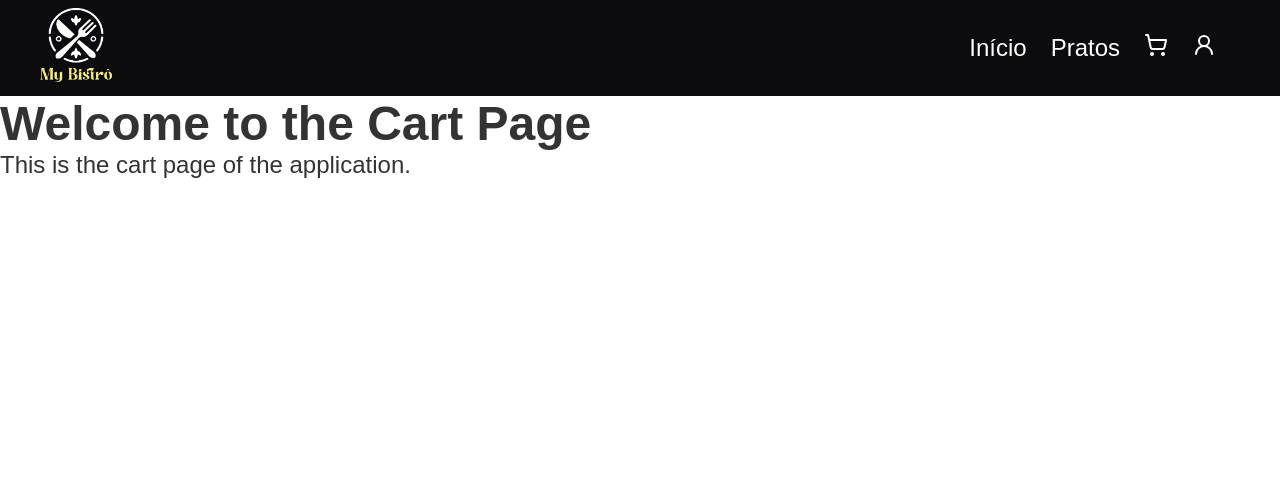
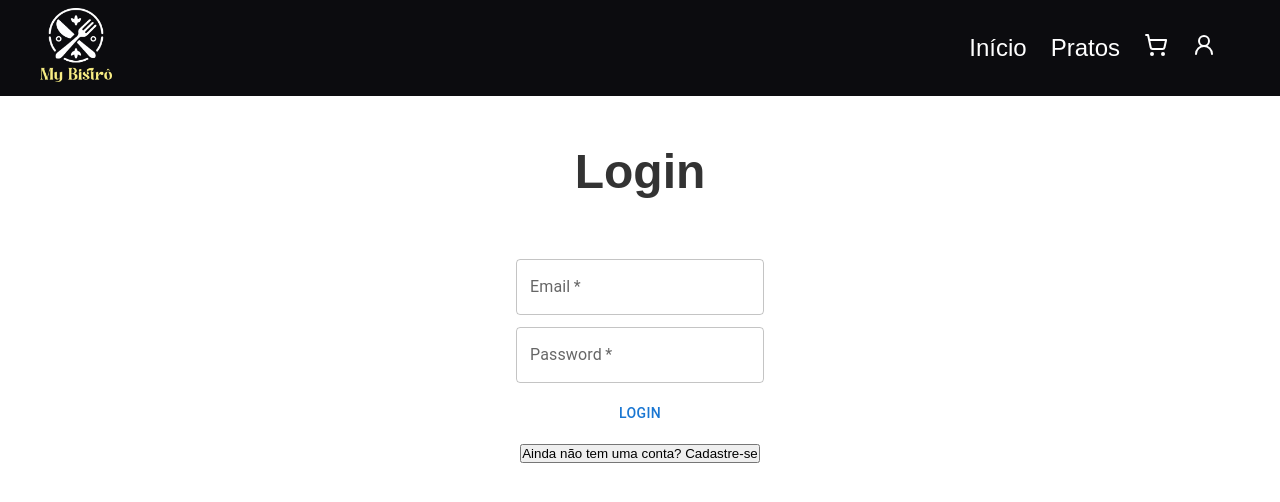
Before and after one commit to marvieiradev/my-bistro, a React app in the folder frontend/: page /auth in a window 1280 px wide. Shown: the top 502 px of the page. Built offline with nearby package versions, Linux system fonts and the light colour scheme; the HTML template or start-up script is replaced by a standard one.

Commit message:
feat: implement authentication functionality with login and signup forms

```diff
--- a/frontend/src/pages/auth/page.jsx
+++ b/frontend/src/pages/auth/page.jsx
@@ -1,8 +1,124 @@
+import { TextField, Button } from "@mui/material";
+import { useEffect, useState } from "react";
+import styles from "./page.module.css";
+import authServices from "../../services/auth";
+
 export default function Cart() {
+  const [formType, setFormType] = useState("login");
+  const [formData, setFormData] = useState(null);
+  const { login, signup, authLoading } = authServices();
+
+  const handleChangeFormType = () => {
+    setFormData(null);
+    if (formType === "login") {
+      setFormType("signup");
+    } else {
+      setFormType("login");
+    }
+  };
+
+  const handleFormDataChange = (e) => {
+    setFormData({
+      ...formData,
+      [e.target.name]: e.target.value,
+    });
+  };
+
+  const handleSubmitForm = (e) => {
+    e.preventDefault();
+    switch (formType) {
+      case "login":
+        login(formData);
+        break;
+      case "signup":
+        if (formData.password !== formData.confirmPassword) {
+          window.alert("As senhas precisam ser iguais.");
+          return;
+        }
+        signup(formData);
+        break;
+      default:
+        break;
+    }
+  };
+
+  if (formType === "login") {
     return (
-        <div>
-            <h1>Welcome to the Cart Page</h1>
-            <p>This is the cart page of the application.</p>
-        </div>
+      <div className={styles.authPageContainer}>
+        <h1>Login</h1>
+        <form onSubmit={handleSubmitForm}>
+          <TextField
+            required
+            label="Email"
+            type="email"
+            placeholder="Digite seu email"
+            name="email"
+            onChange={handleFormDataChange}
+          />
+          <TextField
+            required
+            label="Password"
+            type="password"
+            placeholder="Digite sua senha"
+            name="password"
+            onChange={handleFormDataChange}
+          />
+          <Button type="submit">Login</Button>
+        </form>
+        <button onClick={handleChangeFormType}>
+          Ainda não tem uma conta? Cadastre-se
+        </button>
+      </div>
     );
+  }
+
+  if (authLoading) {
+    return <h1>Loading</h1>;
+  }
+
+  if (formType === "signup") {
+    return (
+      <div className={styles.authPageContainer}>
+        <h1>Sign Up</h1>
+        <form onSubmit={handleSubmitForm}>
+          <TextField
+            required
+            label="Name"
+            type="text"
+            placeholder="Digite seu nome"
+            name="name"
+            onChange={handleFormDataChange}
+          />
+          <TextField
+            required
+            label="Email"
+            type="email"
+            placeholder="Digite seu email"
+            name="email"
+            onChange={handleFormDataChange}
+          />
+          <TextField
+            required
+            label="Senha"
+            type="password"
+            placeholder="Digite sua senha"
+            name="password"
+            onChange={handleFormDataChange}
+          />
+          <TextField
+            required
+            label="Confirmar Senha"
+            type="password"
+            placeholder="Digite sua senha novamente"
+            name="confirmPassword"
+            onChange={handleFormDataChange}
+          />
+          <Button type="submit">Cadastrar</Button>
+        </form>
+        <button onClick={handleChangeFormType}>
+          Já tem uma conta? Faça login
+        </button>
+      </div>
+    );
+  }
 }
--- a/frontend/src/pages/auth/page.module.css
+++ b/frontend/src/pages/auth/page.module.css
@@ -0,0 +1,8 @@
+.authPageContainer, form{
+    display: flex;
+    flex-direction: column;
+    align-items: center;
+    justify-content: center;
+    gap: 0.5em;
+    margin-top: 2em;
+}
--- /dev/null
+++ b/frontend/src/services/auth.jsx
@@ -0,0 +1,60 @@
+import { useState } from "react";
+
+export default function authServices() {
+  const [authLoading, setAuthLoading] = useState(false);
+  const url = "http://localhost:3000/auth";
+  const login = (formData) => {
+    setAuthLoading(true);
+    fetch(`${url}/login`, {
+      method: "POST",
+      headers: {
+        "Content-Type": "application/json",
+        "Access-Control-Allow-Origin": "*",
+      },
+      body: JSON.stringify(formData),
+    })
+      .then((response) => response.json())
+      .then((result) => {
+        if(result.success && result.body.token){
+            localStorage.setItem('auth', JSON.stringify({token: result.body.token, user:result.body.user}))
+        }
+      })
+      .catch((error) => {
+        console.error("Error logging in:", error);
+      })
+      .finally(() => {
+        setAuthLoading(false);
+      });
+  };
+  const logout = async (email, password) => {};
+
+  const signup = (formData) => {
+    setAuthLoading(true);
+    fetch(`${url}/signup`, {
+      method: "POST",
+      headers: {
+        "Content-Type": "application/json",
+        "Access-Control-Allow-Origin": "*",
+      },
+      body: JSON.stringify(formData),
+    })
+      .then((response) => response.json())
+      .then((result) => {
+        if(result.success && result.body.token){
+            localStorage.setItem('auth', JSON.stringify({token: result.body.token, user:result.body.user}))
+        }
+      })
+      .catch((error) => {
+        console.error("Error on signup:", error);
+      })
+      .finally(() => {
+        setAuthLoading(false);
+      });
+  };
+  return {
+    signup,
+    login,
+    logout,
+    authLoading,
+  };
+}
```
